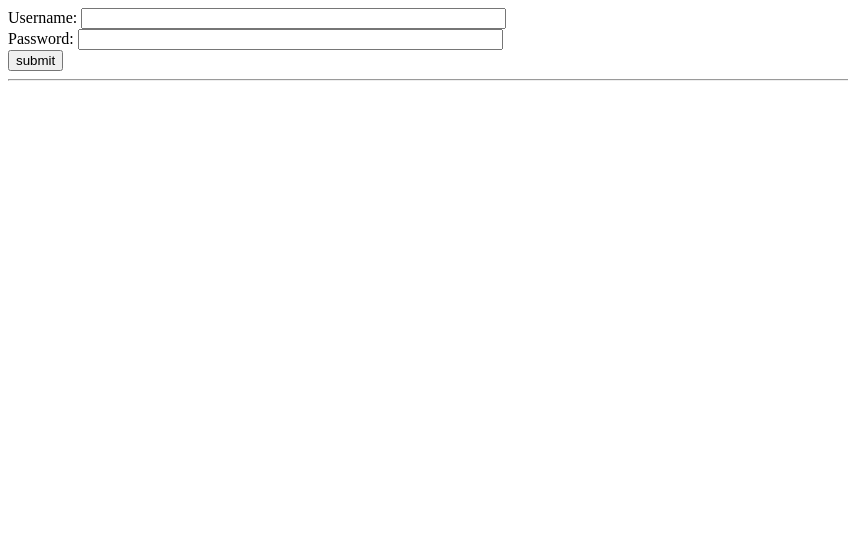
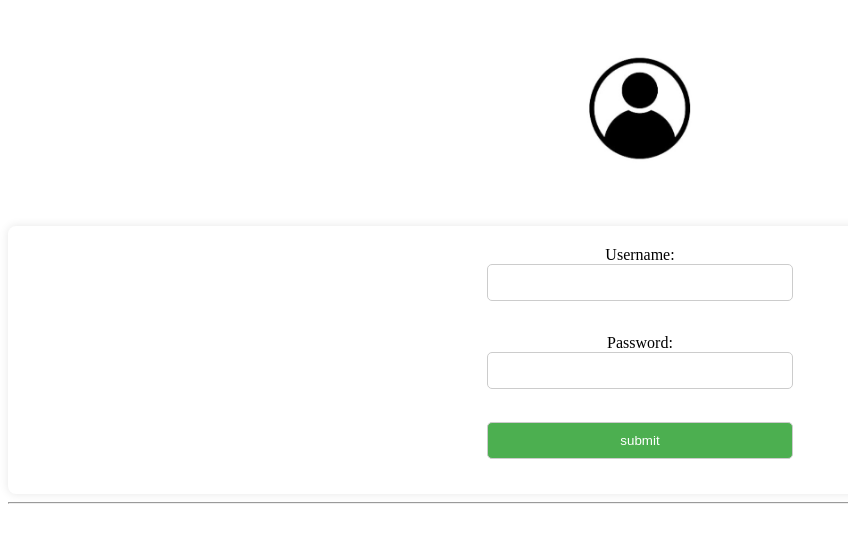
Before and after one commit to aamukta-d/bookepedia, a Django app: page /bookepedia/login/ in a window 1280 px wide. Shown: the top 543 px of the page, without its empty margins (0-848 px from the left). Run offline with Django 3.2, Linux system fonts and the light colour scheme.

Commit message:
login css

```diff
--- /dev/null
+++ b/static/stylesheets/login_style.css
@@ -0,0 +1,45 @@
+
+#login_form {
+    background-color: white;
+    padding: 20px;
+    border-radius: 8px;
+    box-shadow: 0 0 10px rgba(0, 0, 0, 0.1);
+    display: flex;
+    flex-direction: column;
+    align-items: center;
+}
+
+.Loginlogo {
+    display: block;
+    margin: 0 auto;
+    width: 200px;
+    height: auto;
+    margin-bottom: 20px;
+}
+
+input[type="text"],
+input[type="password"],
+input[type="submit"] {
+    width: 25%;
+    padding: 10px;
+    margin-bottom: 15px;
+    border: 1px solid #ccc;
+    border-radius: 5px;
+    box-sizing: border-box;
+}
+
+input[type="submit"] {
+    background-color: #4CAF50;
+    color: white;
+    cursor: pointer;
+}
+
+input[type="submit"]:hover {
+    background-color: #45a049;
+}
+
+input[type="text"]:focus,
+input[type="password"]:focus {
+    border-color: #4CAF50;
+    outline: none;
+}
--- a/templates/bookepedia/Login.html
+++ b/templates/bookepedia/Login.html
@@ -6,6 +6,10 @@
 {% endblock %}
 
 {% block body_block %}
+<head>
+    <link rel="stylesheet" type="text/css" href="{% static 'stylesheets/login_style.css' %}">
+</head>
+<img src="{% static 'images/login.jpg' %}" class="Loginlogo"/>
 <form id="login_form" method="post" action="{% url 'bookepedia:user_login' %}">
     {% csrf_token %}
     Username: <input type="text" name="username" value="" size="50" />
```
Also changed, not shown: static/images/login.jpg (added).
